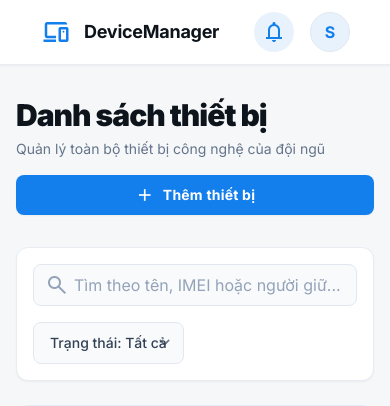
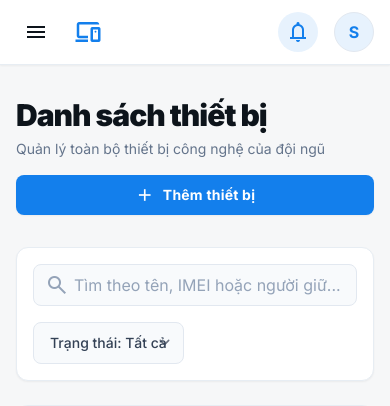
Before and after one commit to yamoto369/ManageDevice, a PHP site: page /devices.php in a window 390 px wide. Shown: the top 406 px of the page. Run offline with PHP 8.4, Linux system fonts and the light colour scheme; the visitor is signed in with stand-in values (Sample User, id 1); data that the repository does not hold is empty; some libraries are stand-ins or nearby versions.

Commit message:
Adding menu for mobile layout

```diff
--- a/includes/header.php
+++ b/includes/header.php
@@ -59,16 +59,20 @@ $currentPage = basename($_SERVER['PHP_SELF'], '.php');
 <body class="bg-background-light dark:bg-background-dark text-[#0d141b] dark:text-slate-100 font-display min-h-screen flex flex-col overflow-x-hidden">
 
 <!-- Top Navigation -->
-<header class="sticky top-0 z-50 flex items-center justify-between whitespace-nowrap border-b border-solid border-b-[#e7edf3] dark:border-b-slate-700 bg-white dark:bg-[#1a2632] px-10 py-3 shadow-sm">
+<header class="sticky top-0 z-50 flex items-center justify-between whitespace-nowrap border-b border-solid border-b-[#e7edf3] dark:border-b-slate-700 bg-white dark:bg-[#1a2632] px-4 md:px-10 py-3 shadow-sm">
     <div class="flex items-center gap-4 text-[#0d141b] dark:text-white">
+        <!-- Mobile Menu Button -->
+        <button id="mobile-menu-btn" class="md:hidden flex items-center justify-center size-10 rounded-lg hover:bg-slate-100 dark:hover:bg-slate-700 transition-colors">
+            <span class="material-symbols-outlined text-2xl">menu</span>
+        </button>
         <a href="devices.php" class="flex items-center gap-3">
             <div class="size-8 text-primary flex items-center justify-center">
                 <span class="material-symbols-outlined text-3xl">devices</span>
             </div>
-            <h2 class="text-[#0d141b] dark:text-white text-lg font-bold leading-tight tracking-[-0.015em]">DeviceManager</h2>
+            <h2 class="hidden sm:block text-[#0d141b] dark:text-white text-lg font-bold leading-tight tracking-[-0.015em]">DeviceManager</h2>
         </a>
     </div>
-    <div class="flex flex-1 justify-end gap-8">
+    <div class="flex flex-1 justify-end gap-4 md:gap-8">
         <nav class="hidden md:flex items-center gap-9">
             <a class="text-sm font-medium leading-normal transition-colors <?php echo $currentPage == 'devices' ? 'text-[#0d141b] dark:text-slate-200 font-bold border-b-2 border-primary' : 'text-[#0d141b] dark:text-slate-200 hover:text-primary'; ?>" href="devices.php">Thiết bị</a>
             <a class="text-sm font-medium leading-normal transition-colors <?php echo $currentPage == 'pending-transfers' ? 'text-[#0d141b] dark:text-slate-200 font-bold border-b-2 border-primary' : 'text-[#0d141b] dark:text-slate-200 hover:text-primary'; ?>" href="pending-transfers.php">Yêu cầu</a>
@@ -122,4 +126,65 @@ $currentPage = basename($_SERVER['PHP_SELF'], '.php');
     </div>
 </header>
 
+<!-- Mobile Menu Dropdown -->
+<div id="mobile-menu" class="md:hidden hidden fixed top-[57px] left-0 right-0 z-40 bg-white dark:bg-[#1a2632] border-b border-[#e7edf3] dark:border-slate-700 shadow-lg transform transition-all duration-200 ease-out">
+    <nav class="flex flex-col py-2">
+        <a class="flex items-center gap-3 px-6 py-3 text-base font-medium transition-colors <?php echo $currentPage == 'devices' ? 'text-primary bg-primary/5 border-l-4 border-primary' : 'text-slate-700 dark:text-slate-200 hover:bg-slate-50 dark:hover:bg-slate-800 border-l-4 border-transparent'; ?>" href="devices.php">
+            <span class="material-symbols-outlined text-xl">inventory_2</span>
+            Thiết bị
+        </a>
+        <a class="flex items-center gap-3 px-6 py-3 text-base font-medium transition-colors <?php echo $currentPage == 'pending-transfers' ? 'text-primary bg-primary/5 border-l-4 border-primary' : 'text-slate-700 dark:text-slate-200 hover:bg-slate-50 dark:hover:bg-slate-800 border-l-4 border-transparent'; ?>" href="pending-transfers.php">
+            <span class="material-symbols-outlined text-xl">swap_horiz</span>
+            Yêu cầu chuyển giao
+        </a>
+        <a class="flex items-center gap-3 px-6 py-3 text-base font-medium transition-colors <?php echo $currentPage == 'members' ? 'text-primary bg-primary/5 border-l-4 border-primary' : 'text-slate-700 dark:text-slate-200 hover:bg-slate-50 dark:hover:bg-slate-800 border-l-4 border-transparent'; ?>" href="members.php">
+            <span class="material-symbols-outlined text-xl">group</span>
+            Thành viên
+        </a>
+        <div class="border-t border-slate-100 dark:border-slate-700 my-2"></div>
+        <a class="flex items-center gap-3 px-6 py-3 text-base font-medium text-red-600 dark:text-red-400 hover:bg-red-50 dark:hover:bg-red-900/20 transition-colors border-l-4 border-transparent" href="api/auth/logout.php">
+            <span class="material-symbols-outlined text-xl">logout</span>
+            Đăng xuất
+        </a>
+    </nav>
+</div>
+
 <script src="js/app.js"></script>
+<script>
+// Mobile menu toggle
+document.addEventListener('DOMContentLoaded', function() {
+    const mobileMenuBtn = document.getElementById('mobile-menu-btn');
+    const mobileMenu = document.getElementById('mobile-menu');
+
+    if (mobileMenuBtn && mobileMenu) {
+        mobileMenuBtn.addEventListener('click', function(e) {
+            e.stopPropagation();
+            const isHidden = mobileMenu.classList.contains('hidden');
+
+            if (isHidden) {
+                mobileMenu.classList.remove('hidden');
+                mobileMenuBtn.querySelector('.material-symbols-outlined').textContent = 'close';
+            } else {
+                mobileMenu.classList.add('hidden');
+                mobileMenuBtn.querySelector('.material-symbols-outlined').textContent = 'menu';
+            }
+        });
+
+        // Close menu when clicking outside
+        document.addEventListener('click', function(e) {
+            if (!mobileMenu.contains(e.target) && !mobileMenuBtn.contains(e.target)) {
+                mobileMenu.classList.add('hidden');
+                mobileMenuBtn.querySelector('.material-symbols-outlined').textContent = 'menu';
+            }
+        });
+
+        // Close menu on window resize to desktop
+        window.addEventListener('resize', function() {
+            if (window.innerWidth >= 768) {
+                mobileMenu.classList.add('hidden');
+                mobileMenuBtn.querySelector('.material-symbols-outlined').textContent = 'menu';
+            }
+        });
+    }
+});
+</script>
```
